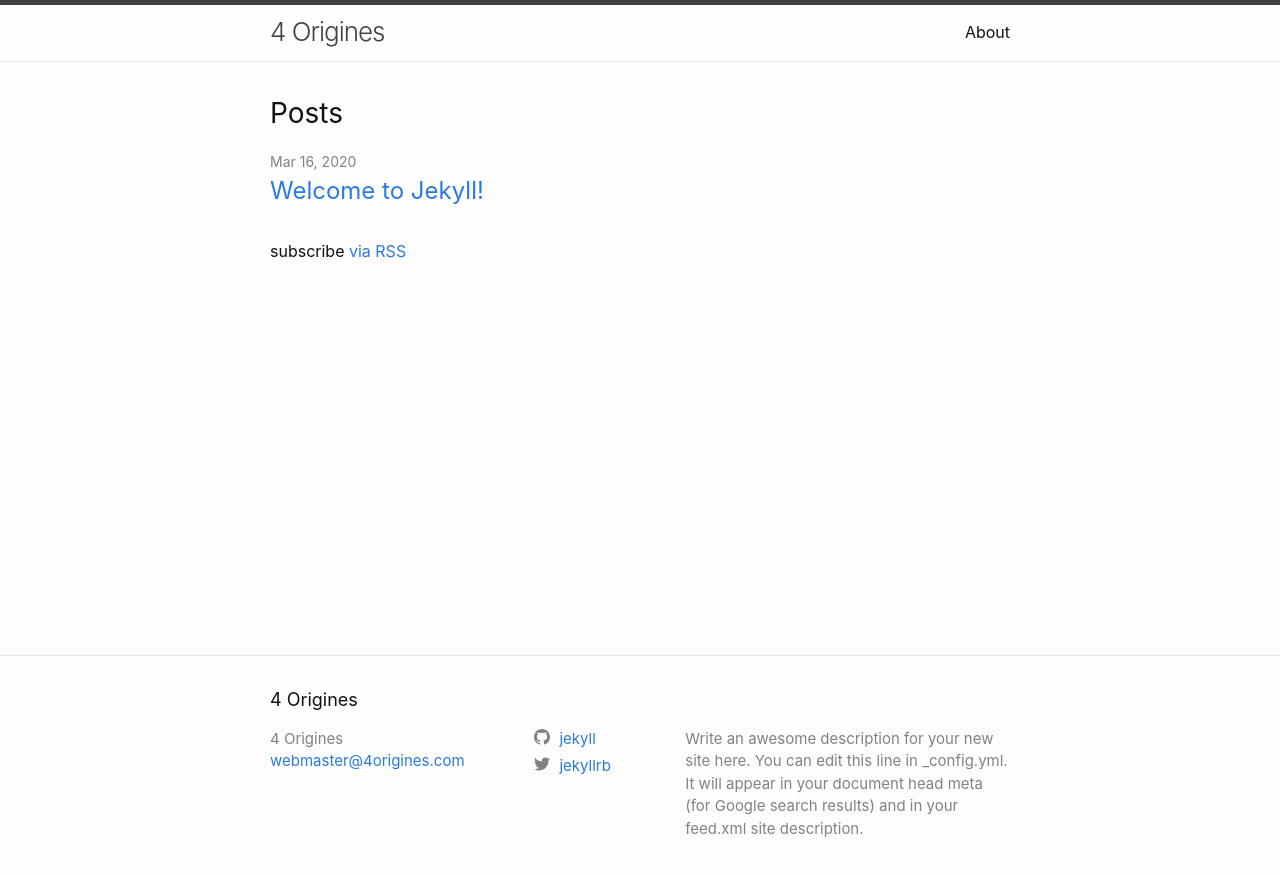
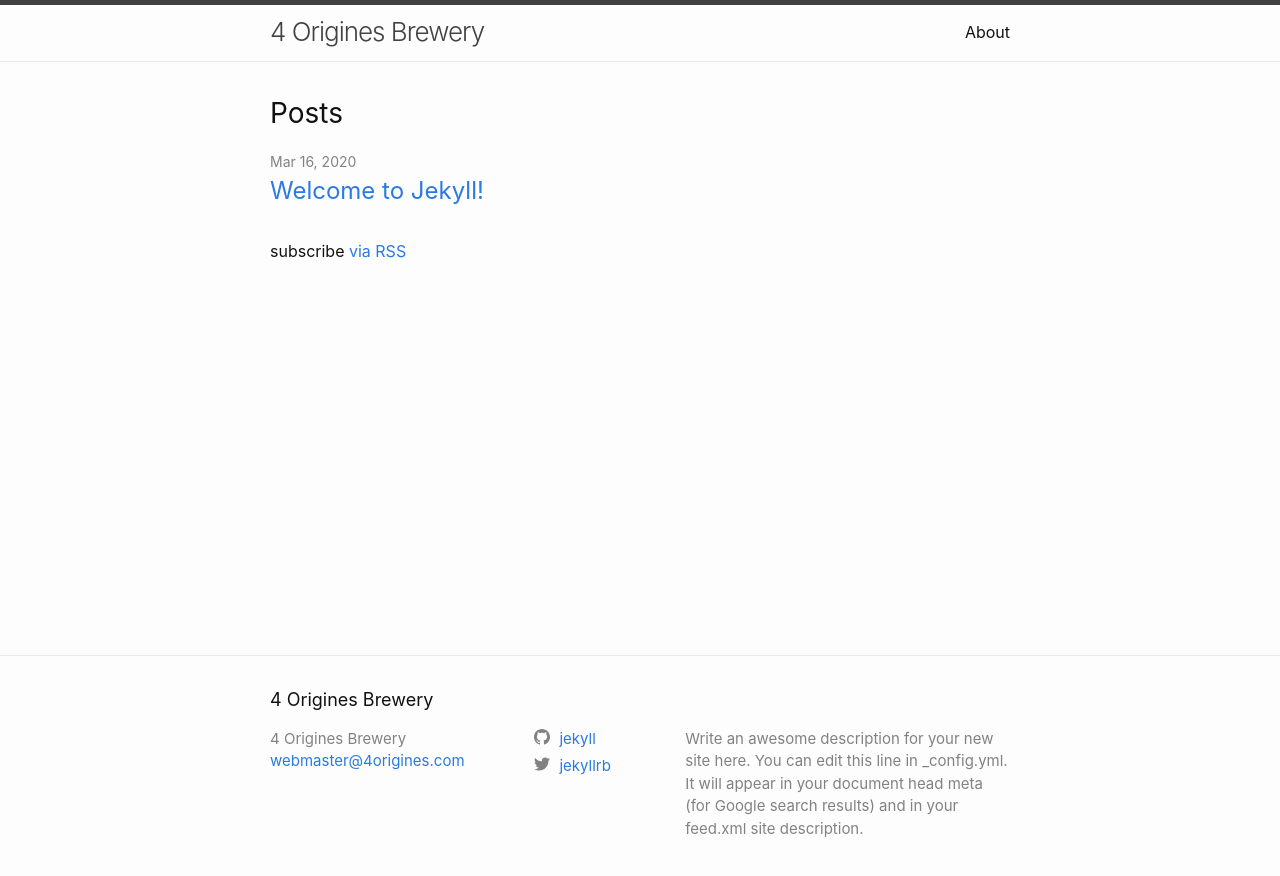
Before and after one commit to plansmash/4origines, a Jekyll site: the page built from index.markdown, in a window 1280 px wide. Shown: the top 876 px of the page. Built offline with Jekyll 4.4.1, drawn with Linux system fonts in a browser that asks for light colours.

Commit message:
update config

```diff
--- a/_config.yml
+++ b/_config.yml
@@ -18,7 +18,7 @@
 # You can create any custom variable you would like, and they will be accessible
 # in the templates via {{ site.myvariable }}.
 
-title: 4 Origines
+title: 4 Origines Brewery
 email: webmaster@4origines.com
 description: >- # this means to ignore newlines until "baseurl:"
   Write an awesome description for your new site here. You can edit this
@@ -34,6 +34,10 @@ port: 4002
 theme: minima
 plugins:
   - jekyll-feed
+
+# SASS
+sass:
+  style: compressed
 
 # Exclude from processing.
 # The following items will not be processed, by default.
```
